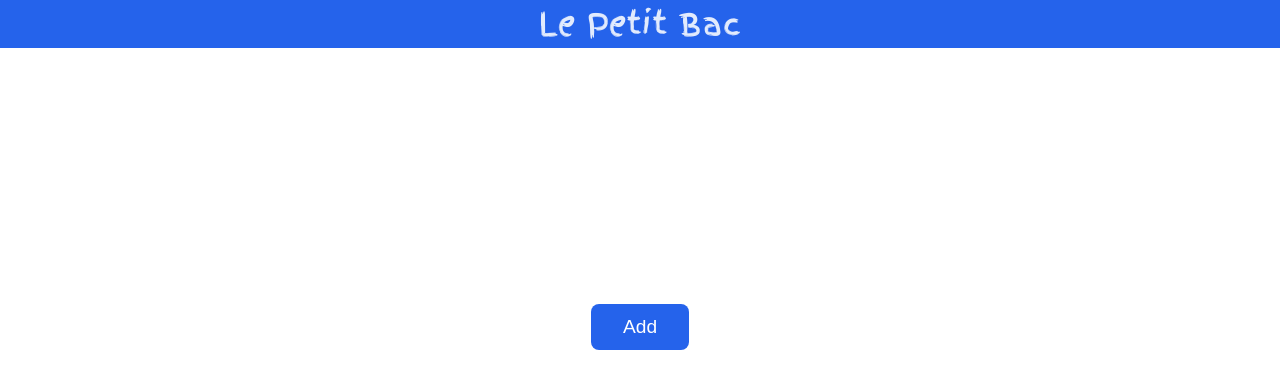
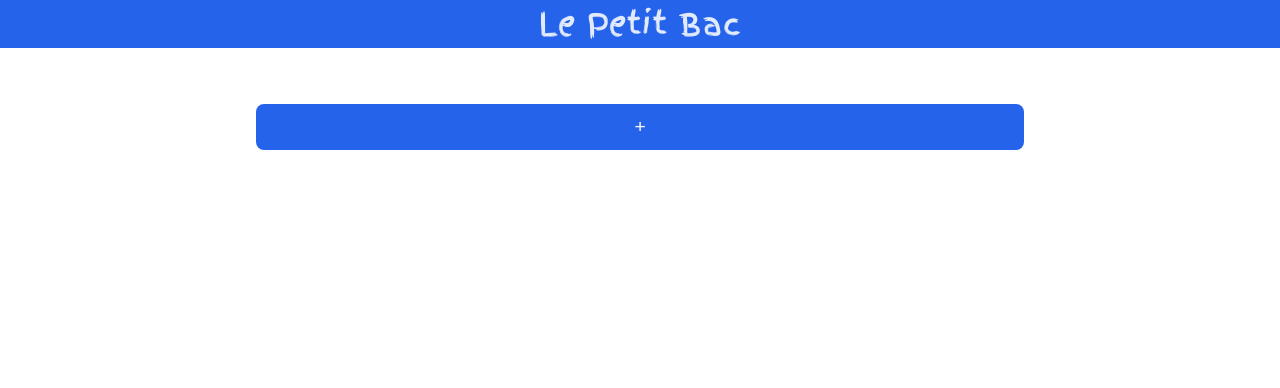
Before and after one commit to Nicolas-Delbovier/PetitBac, a Vue app: page / in a window 1280 px wide. Shown: the top 388 px of the page. Built offline with nearby package versions, Linux system fonts and the light colour scheme.

Commit message:
[IMP] Create layout for a clear inputs button

```diff
--- a/src/App.vue
+++ b/src/App.vue
@@ -7,6 +7,10 @@ const cards = ref([])
 
 function addCard() {
   cards.value.push({})
+}
+
+function clearInputs(){
+
 }
 </script>
 
@@ -24,13 +28,13 @@ function addCard() {
 
     <!-- Add Card Button -->
     <div class="button-area">
-      <button class="add-card-btn" @click="addCard">Add</button>
+      <button class="bottom-btn" @click="addCard">+</button>
+      <button v-if="cards.length > 0" class="bottom-btn" id="clear-inputs-btn" @click="clearInputs">Clear</button>
     </div>
   </div>
 </template>
 
 <style scoped>
-
 #app {
   display: flex;
   flex-direction: column;
@@ -48,30 +52,31 @@ function addCard() {
   display: flex;
   flex-direction: column;
   align-items: center;
-  min-height: 200px;
   gap: 2rem;
   margin-top: 2rem;
 }
 
 .button-area {
   display: flex;
-  justify-content: center;
+  flex-direction: column;
+  align-items: center;
+  gap: 20px;
   margin-top: 24px;
 }
 
-.add-card-btn {
-  background: var(--card-main);
+.bottom-btn {
   border: none;
   padding: 12px 32px;
   font-size: 1.2rem;
   border-radius: 8px;
   cursor: pointer;
-  transition: background 0.2s;
+  background-color: var(--color-main);
+  color: white;
+  width: 60%;
 }
 
-.add-card-btn {
-  background-color: var(--color-main);
-  color: white;
+#clear-inputs-btn{
+  background-color: #83a2ffaa;
 }
 
 .logo {
```
